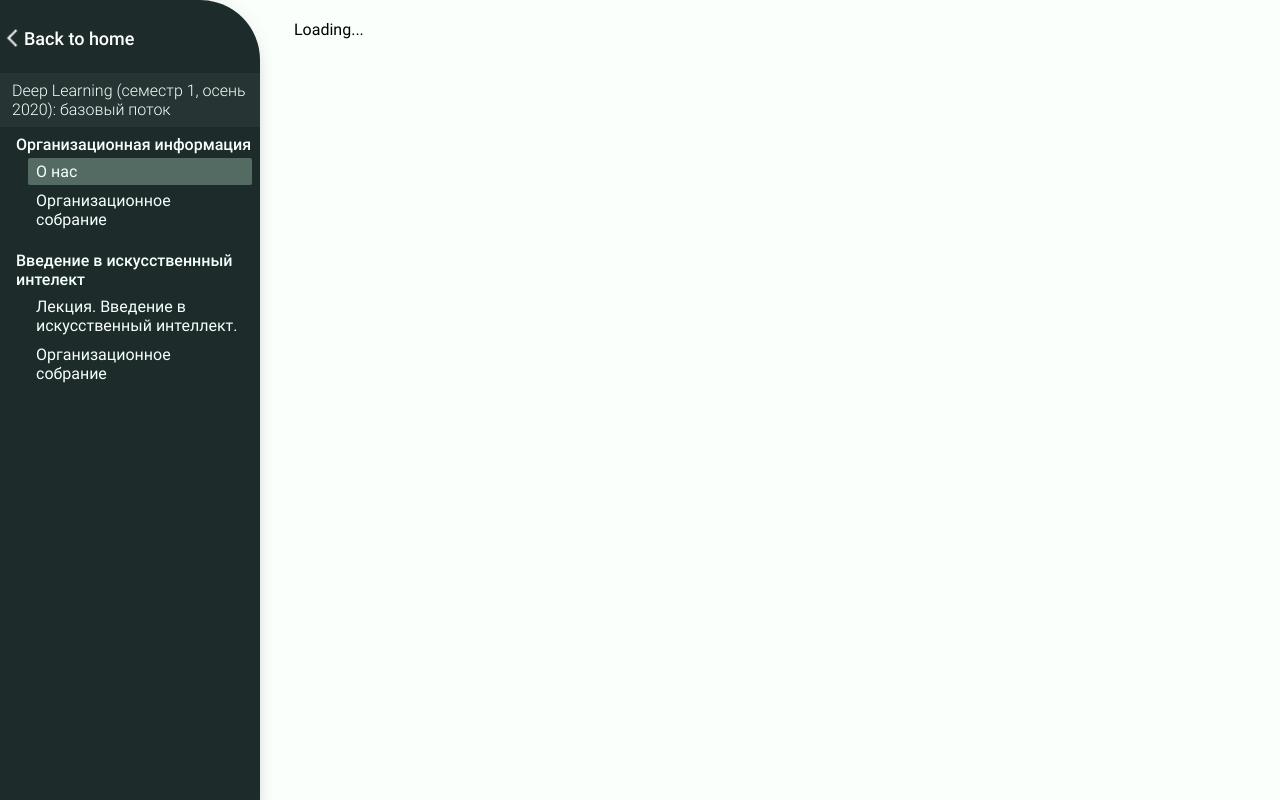
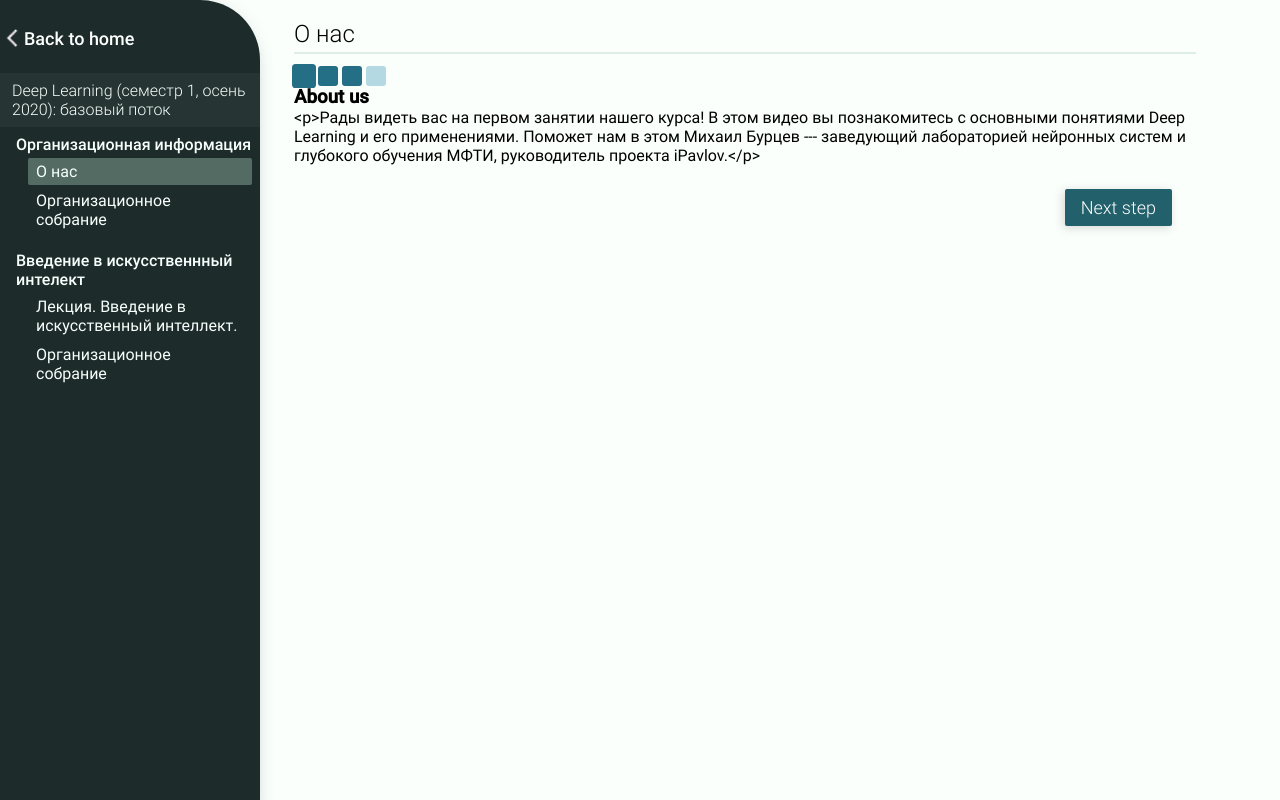
Before and after one commit to Nastik1811/profound-client, a React (Create React App) app: page /learn/1 in a window 1280 px wide. Built offline with nearby package versions, Linux system fonts and the light colour scheme; data requests are answered from the project's data file.

Commit message:
Implement navigation between components

```diff
--- a/db.json
+++ b/db.json
@@ -90,7 +90,7 @@
     {
         "id": "2",
         "name": "Микроэкономика: базовый курс. Теория спроса и предложения",
-        "last_lesson_id": "l2",
+        "last_lesson_id": "l1",
         "modules":[
             {
                 "id": "1",
@@ -129,7 +129,7 @@
     {
         "id": "1",
         "name": "Микроэкономика: базовый курс. Теория спроса и предложения",
-        "last_lesson_id": "l2",
+        "last_lesson_id": "l1",
         "modules":[
             {
                 "id": "1",
@@ -181,6 +181,7 @@
                 "id": "1",
                 "type": "theoretic",
                 "title": "About us",
+                "completed": "true",
                 "content": "<p>Рады видеть вас на первом занятии нашего курса! В этом видео вы познакомитесь с основными понятиями Deep Learning и его применениями. Поможет нам в этом Михаил Бурцев --- заведующий лабораторией нейронных систем и глубокого обучения МФТИ, руководитель проекта iPavlov.</p>"
             },
             {
@@ -190,21 +191,23 @@
                 "task_type": "single" ,
                 "task_title": "Guess a number",
                 "options": ["0", "1", "23", "45"],
-                "answer": "23"
+                "answer": "23",
+                "completed": "true"
             },
             {
                 "id": "3",
                 "title": "",
                 "type": "practical",
                 "task_type": "match" ,
-                "task_title": "Match all matches"
+                "task_title": "Match all matches",
+                "completed": "false"
             },
             {
                 "id": "4",
                 "title": "",
                 "type": "theoretic",
-                "content": "В этом видео Татьяна Гайнцева отвечает на популярные вопросы об организации и прохождении курса."
-
+                "content": "В этом видео Татьяна Гайнцева отвечает на популярные вопросы об организации и прохождении курса.",
+                "completed": ""
             }
         ]
 
--- a/src/index.scss
+++ b/src/index.scss
@@ -506,7 +506,7 @@ html, body{
   border-radius: 3px;
   //box-shadow: inset 2px 2px 3px #b0dadd70, inset -2px -2px 3px #18bdcc6b, 2px 2px 5px #22767e3f
 
-  &.passed{
+  &.completed{
     background-color: #246f86;
     //border: 2px solid #247786;
   }
--- a/src/pages/LearningPage/Lesson/LessonNavigation.tsx
+++ b/src/pages/LearningPage/Lesson/LessonNavigation.tsx
@@ -1,14 +1,31 @@
+import clsx from 'clsx'
 import React from 'react'
 
+import {Component} from '.'
 
-const LessonNavigation = () => {
+type NavTabPropsType = {
+    active: boolean;
+    completed: boolean;
+    onClick: () => void
+}
 
+export const NavTab: React.FC<NavTabPropsType> = ({active, completed, onClick}) => {
+    return(
+        <div className={clsx("step-indicator", {"active": active, "completed": completed})}
+             onClick={onClick}></div>
+    )
+}
+
+type LessonNavigationPropsType = {
+    components: Component[],
+    activeIndex: number,
+    onIndexChange: (index: number) => void
+}
+
+const LessonNavigation: React.FC<LessonNavigationPropsType> = ({components, activeIndex, onIndexChange}) => {
     return(
         <div className="lesson-progress-container">
-            <div className="step-indicator passed"></div>
-            <div className="step-indicator passed"></div>
-            <div className="step-indicator active"></div>
-            <div className="step-indicator"></div>
+            {components?.map((c, i) => <NavTab active={activeIndex === i} onClick={() => onIndexChange(i)} completed={c.completed}/>)}
         </div>
     )
 }
--- a/src/pages/LearningPage/Lesson/PracticalComponent.tsx
+++ b/src/pages/LearningPage/Lesson/PracticalComponent.tsx
@@ -4,6 +4,8 @@ import { IPrascticalComponent } from '.'
 const PracticalComponent: React.FC<IPrascticalComponent> = ({id, title, task_title, task_type, completed}) => {
     return(
         <div>
+            <h3>{title}</h3>
+            <h4>{task_title }</h4>
 
         </div>
     )
--- a/src/pages/LearningPage/Lesson/TheoreticComponent.tsx
+++ b/src/pages/LearningPage/Lesson/TheoreticComponent.tsx
@@ -4,7 +4,8 @@ import { ITheoreticComponent } from '.'
 const TheoreticComponent: React.FC<ITheoreticComponent> = ({id, title, completed, content}) => {
     return(
         <div>
-
+            <h3>{title}</h3>
+            <p>{content}</p>
         </div>
     )
 }
--- a/src/pages/LearningPage/Lesson/index.tsx
+++ b/src/pages/LearningPage/Lesson/index.tsx
@@ -1,6 +1,6 @@
 import React, { useCallback, useEffect, useState } from 'react'
 import { useHttp } from '../../../hooks/http.hook'
-import LessonNavigation from './LessonNavigation'
+import LessonNavigation, { NavTab } from './LessonNavigation'
 import PracticalComponent from './PracticalComponent'
 import TheoreticComponent from './TheoreticComponent'
 
@@ -12,31 +12,31 @@ type ComponentType = 'practical' | 'theoretic'
 
 export interface IPrascticalComponent{
     id: string,
-    title: string,
+    title: string
     completed: boolean
-    task_type: TaskType,
+    task_type: TaskType
     task_title: string
 }
 
 export interface ITheoreticComponent{
     id: string,
-    title: string,
+    title: string
     completed: boolean
     content: string
 }
 
-type Component = IPrascticalComponent | ITheoreticComponent
+export type Component = IPrascticalComponent | ITheoreticComponent
 
 interface ILesson{
-    id: string,
-    name: string,
+    id: string
+    name: string
     components: Component[]
 }
 
 const Lesson:React.FC<LessonPropsType> = ({lesson_id}) => {
     const [lesson, setLesson] = useState<ILesson|undefined>(undefined)
     const [activeComponent, setActiveComponet] = useState<Component|undefined>(undefined)
-    const [activeIndex, setActivIndex] = useState<number>(0)
+    const [activeIndex, setActiveIndex] = useState<number>(0)
     const {request} = useHttp()
 
     const fetchLesson = useCallback(async () => {
@@ -50,10 +50,14 @@ const Lesson:React.FC<LessonPropsType> = ({lesson_id}) => {
     }, [request])
 
     useEffect(() => {
+        setActiveComponet(lesson?.components[activeIndex])
+    }, [activeIndex, lesson])
+
+    useEffect(() => {
         fetchLesson()
     }, [fetchLesson])
 
-    if(!activeComponent){
+    if(!lesson || !activeComponent){
         return(
             <div>
                 Loading...
@@ -66,9 +70,12 @@ const Lesson:React.FC<LessonPropsType> = ({lesson_id}) => {
             <header>
                 <h3 className="component-title">О нас</h3>
                 <hr className="delimiter"/>
-                <LessonNavigation/>
+                <LessonNavigation
+                    components={lesson.components}
+                    activeIndex={activeIndex}
+                    onIndexChange={setActiveIndex}
+                    />
             </header>
-
             {
                 "content" in activeComponent ?
                 <TheoreticComponent
```
